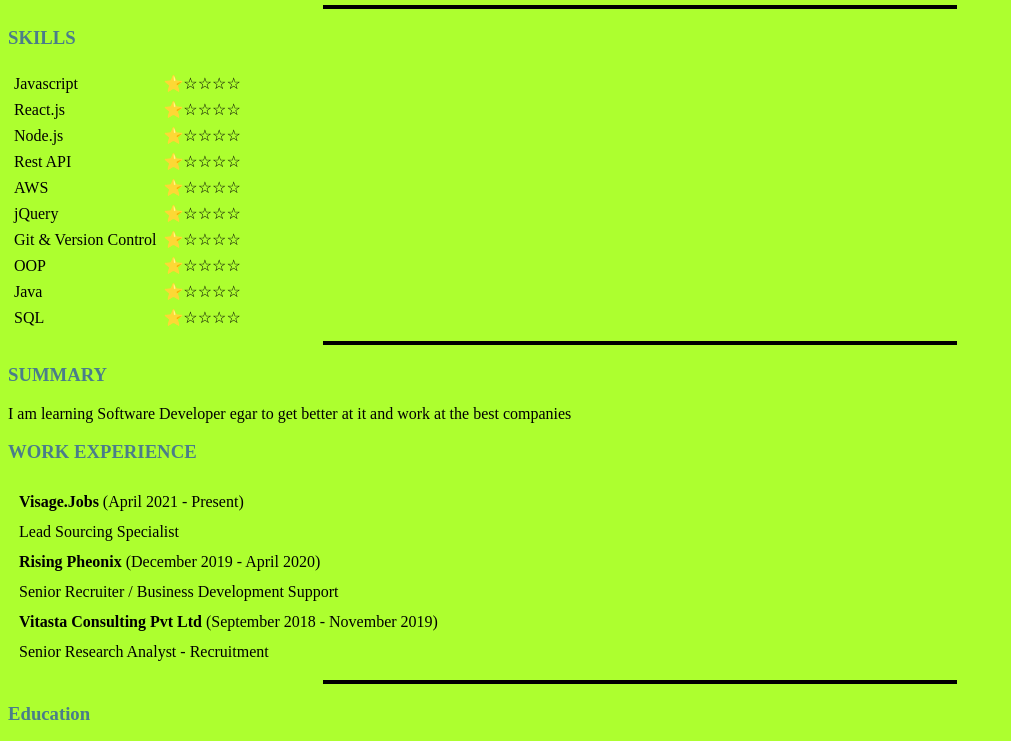
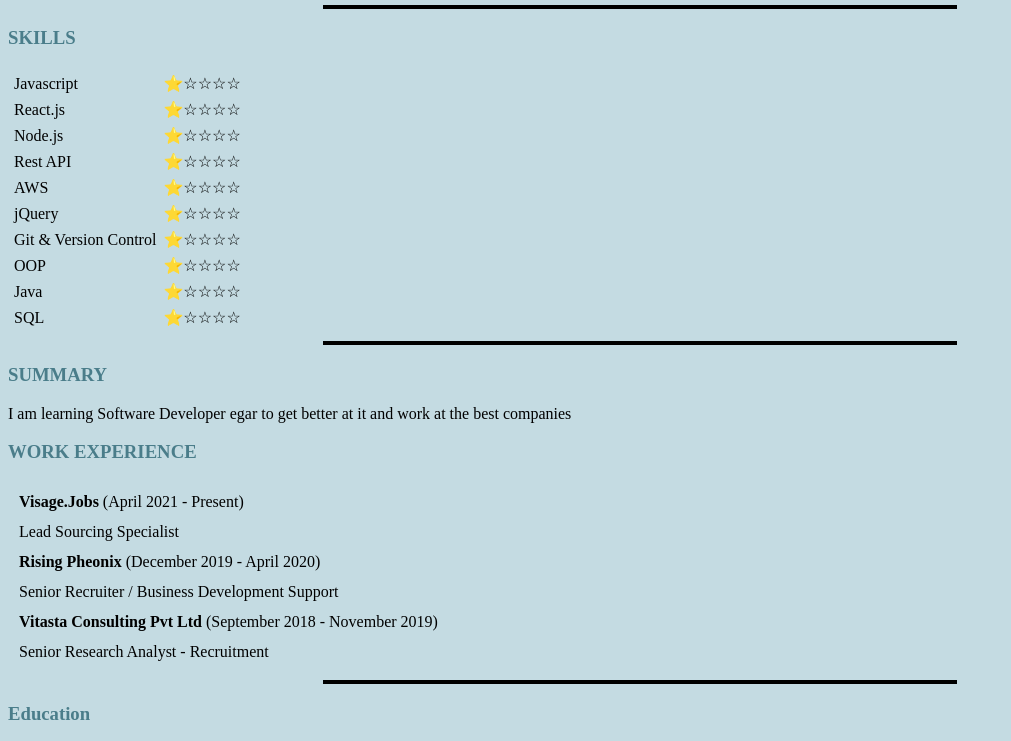
Before and after one commit to abrahamdev67/cv, a plain HTML site: page index.html in a window 1280 px wide. Shown: the part 479-1220 px from the top of the page, without its empty margins (0-1011 px from the left). Drawn offline with Linux system fonts and the light colour scheme.

Commit message:
Background color change

```diff
--- a/css/styles.css
+++ b/css/styles.css
@@ -1,5 +1,5 @@
 body {
-    background-color: greenyellow;
+    background-color: rgba(149, 190, 203, 0.553);
     }
 
 hr {
```
